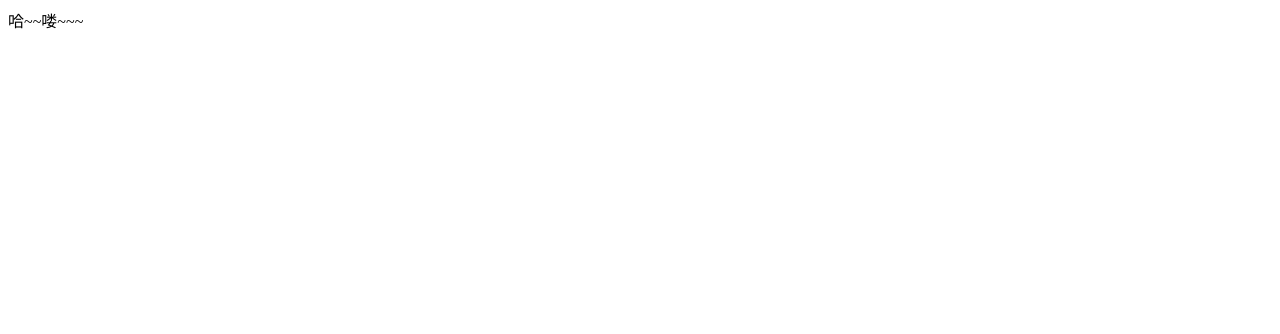
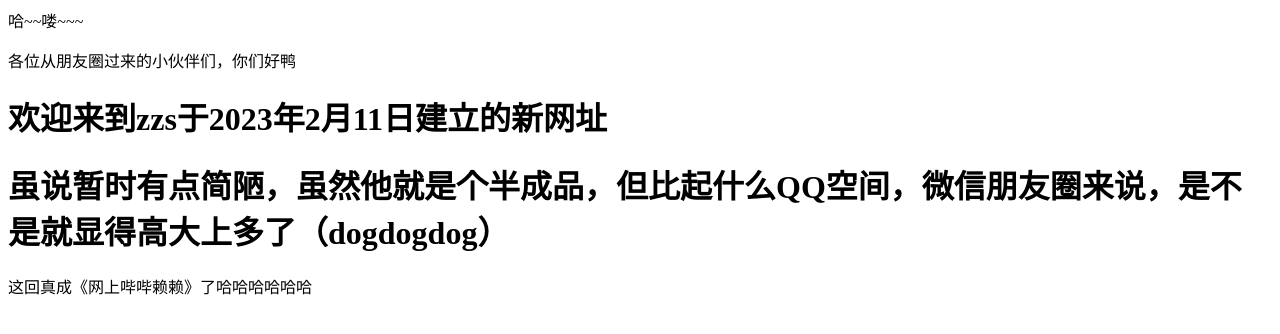
Before and after one commit to 13135440880/geigeigeihhh, a plain HTML site: page index.html in a window 1280 px wide. Drawn offline with Linux system fonts and the light colour scheme.

Commit message:
Update index.html

```diff
--- a/index.html
+++ b/index.html
@@ -1 +1,5 @@
 <p>哈~~喽~~~</p>
+<p>各位从朋友圈过来的小伙伴们，你们好鸭<p>
+<h1>欢迎来到zzs于2023年2月11日建立的新网址</h1>
+<h1>虽说暂时有点简陋，虽然他就是个半成品，但比起什么QQ空间，微信朋友圈来说，是不是就显得高大上多了（dogdogdog）</h1>
+<p>这回真成《网上哔哔赖赖》了哈哈哈哈哈哈</p>
```
